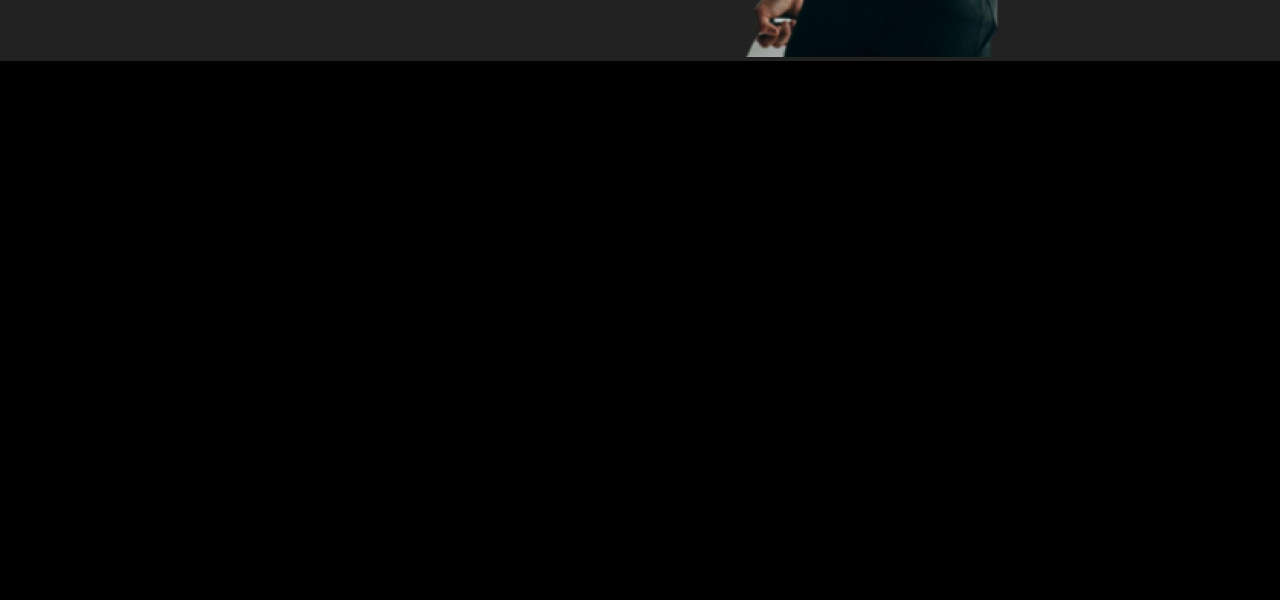
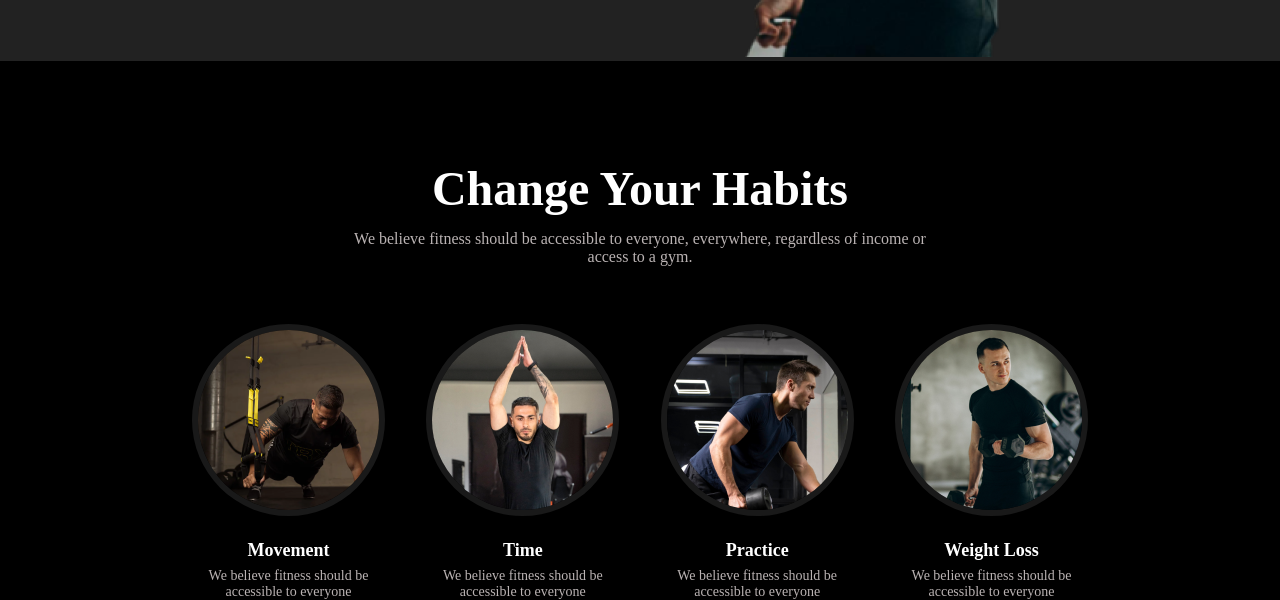
Before and after one commit to Durlov-D/my-assignment-no-2, a plain HTML site: page index.html in a window 1280 px wide. Shown: the part 665-1265 px from the top of the page. Before the commit the page ends 800 px from the top, so only its background shows below. Drawn offline with Linux system fonts and the light colour scheme.

Commit message:
Change Your Habits Done

```diff
--- a/index.html
+++ b/index.html
@@ -29,7 +29,9 @@
 
             <div class="hero-container">
                 <div>
-                    <h1 class="hero-title-text">Get body in <br><span class="hero-title-shape-text">shape</span> & stay <br> healthy</h1>
+                    <h1 class="hero-title-text">Get body in <br><span class="hero-title-shape-text">shape</span> & stay
+                        <br> healthy
+                    </h1>
                     <p class="hero-sub-title-text">A huge selection of health and fitness content, healthy recipes and
                         transformation stories to help you get fit and stay fit!</p>
                     <div class="hero-btn-container">
@@ -56,6 +58,46 @@
             </div>
         </div>
     </header>
+
+    <main>
+        <section class="habits-all-data-container">
+            <h1 class="habits-title">Change Your Habits</h1>
+            <p class="habits-sub-title">We believe fitness should be accessible to everyone, everywhere, regardless of
+                income or <br> access to a gym.
+            </p>
+
+            <div class="habits-card-data-container">
+                <div>
+                        <img class="habits-card-image" src="images/Habits-Image1.png" alt="">
+                    <div>
+                        <h4 class="habits-card-title">Movement</h4>
+                        <p class="habits-card-sub-title">We believe fitness should be <br> accessible to everyone</p>
+                    </div>
+                </div>
+                <div>
+                    <img class="habits-card-image" src="images/Habits-Image2.png" alt="">
+                    <div>
+                        <h4 class="habits-card-title">Time</h4>
+                        <p class="habits-card-sub-title">We believe fitness should be <br> accessible to everyone</p>
+                    </div>
+                </div>
+                <div>
+                    <img class="habits-card-image" src="images/Habits-Image3.png" alt="">
+                    <div>
+                        <h4 class="habits-card-title">Practice</h4>
+                        <p class="habits-card-sub-title">We believe fitness should be <br> accessible to everyone</p>
+                    </div>
+                </div>
+                <div>
+                    <img class="habits-card-image" src="images/Habits-Image4.png" alt="">
+                    <div>
+                        <h4 class="habits-card-title">Weight Loss</h4>
+                        <p class="habits-card-sub-title">We believe fitness should be <br> accessible to everyone</p>
+                    </div>
+                </div>
+            </div>
+        </section>
+    </main>
 </body>
 
 </html>
--- a/style/style.css
+++ b/style/style.css
@@ -1,37 +1,37 @@
-*{
+* {
     margin: 0;
     padding: 0;
     box-sizing: border-box;
 }
 
-body{
+body {
     background-color: #000000;
     color: #fff;
 }
 
-header{
+header {
     background-color: #222222;
 }
 
-.nav-and-hero-container{
+.nav-and-hero-container {
     width: 70%;
     margin: 0 auto;
 }
 
-.navBar-data-container{
+.navBar-data-container {
     display: flex;
     justify-content: space-between;
     padding-top: 60px;
 }
 
-.navLogoText{
+.navLogoText {
     font-size: 36px;
     color: #E6533C;
     font-style: italic;
     font-weight: 700;
 }
 
-.navBar-data-container  nav  ul {
+.navBar-data-container nav ul {
     display: flex;
     gap: 20px;
     border: 1px solid gray;
@@ -39,50 +39,50 @@ header{
     border-radius: 50px;
 }
 
-.navBar-data-container  nav  ul li {
+.navBar-data-container nav ul li {
     list-style: none;
 }
 
-.navBar-data-container  nav  ul li a{
+.navBar-data-container nav ul li a {
     list-style: none;
     text-decoration: none;
     color: #fff;
     font-size: 18px;
 }
 
-#navBar-home-text{
+#navBar-home-text {
     background-color: #E6533C;
     padding: 9px 25px;
     border-radius: 40px;
 }
 
 /* hero section start */
-.hero-container{
+.hero-container {
     display: flex;
     justify-content: space-between;
     align-items: center;
     margin-top: 35px;
 }
 
-.hero-title-text{
+.hero-title-text {
     font-size: 78px;
 }
 
-.hero-title-shape-text{
+.hero-title-shape-text {
     font-style: italic;
 }
 
-.hero-sub-title-text{
+.hero-sub-title-text {
     color: #bab3b3;
     margin: 28px 0;
 }
 
-.hero-btn-container{
+.hero-btn-container {
     display: flex;
     gap: 16px;
 }
 
-.hero-btn{
+.hero-btn {
     padding: 10px 20px;
     font-size: 18px;
     color: #fff;
@@ -90,67 +90,108 @@ header{
     border: none;
 }
 
-#hero-btn1{
+#hero-btn1 {
     background-color: #E6533C;
 }
 
-#hero-btn2{
+#hero-btn2 {
     border: 1.7px solid #fff;
     background: transparent;
 }
 
-.image-workout-and-video-tutorial-container{
+.image-workout-and-video-tutorial-container {
     position: relative;
 }
 
 
-.free-workout-videos-container{
+.free-workout-videos-container {
     width: 250px;
     background-color: #393939;
-    padding:23px;
+    padding: 23px;
     border-radius: 20px;
     position: absolute;
     top: 15.5%;
     right: -36%;
 }
 
-.free-workout-number{
+.free-workout-number {
     font-size: 40px;
     font-weight: 700;
 }
 
-.free-workout-text{
+.free-workout-text {
     color: #bab3b3;
     margin-top: 7px;
 }
 
 
-.video-tutorial-data-container{
+.video-tutorial-data-container {
     width: 250px;
     display: flex;
     gap: 12px;
     align-items: center;
     background-color: #393939;
-    padding:23px;
+    padding: 23px;
     border-radius: 20px;
     position: absolute;
     bottom: 11%;
     right: 73%;
 }
 
-.rounded-image{
+.rounded-image {
     width: 50px;
     height: 50px;
     background-color: #E6533C;
     border-radius: 99%;
 }
 
-.video-tutorial-number{
+.video-tutorial-number {
     font-size: 30px;
     font-weight: 700;
 }
 
-.video-tutorial-text{
+.video-tutorial-text {
     color: #bab3b3;
     margin-top: 7px;
 }
+
+/* habits section start  */
+
+.habits-all-data-container {
+    width: 70%;
+    margin: 0 auto;
+    margin-top: 100px;
+    text-align: center;
+}
+
+.habits-title {
+    font-size: 48px;
+    font-weight: 700;
+}
+
+.habits-sub-title {
+    margin-top: 14px;
+    color: #bab3b3;
+}
+
+.habits-card-data-container {
+    display: flex;
+    justify-content: space-between;
+    margin-top: 58px;
+}
+
+.habits-card-image {
+    border-radius: 99%;
+    border: 6px solid #191919;
+}
+
+.habits-card-title {
+    font-size: 18px;
+    font-weight: 700;
+    margin: 20px 0 7px 0;
+}
+
+.habits-card-sub-title {
+    color: #bab3b3;
+    font-size: 14px;
+}
```
Also changed, not shown: images/Habits-Image1.png (renamed from images/image 3.png), images/Habits-Image2.png (renamed from images/image 2.png), images/Habits-Image3.png (renamed from images/image 4.png), images/Habits-Image4.png (renamed from images/image 5.png).
